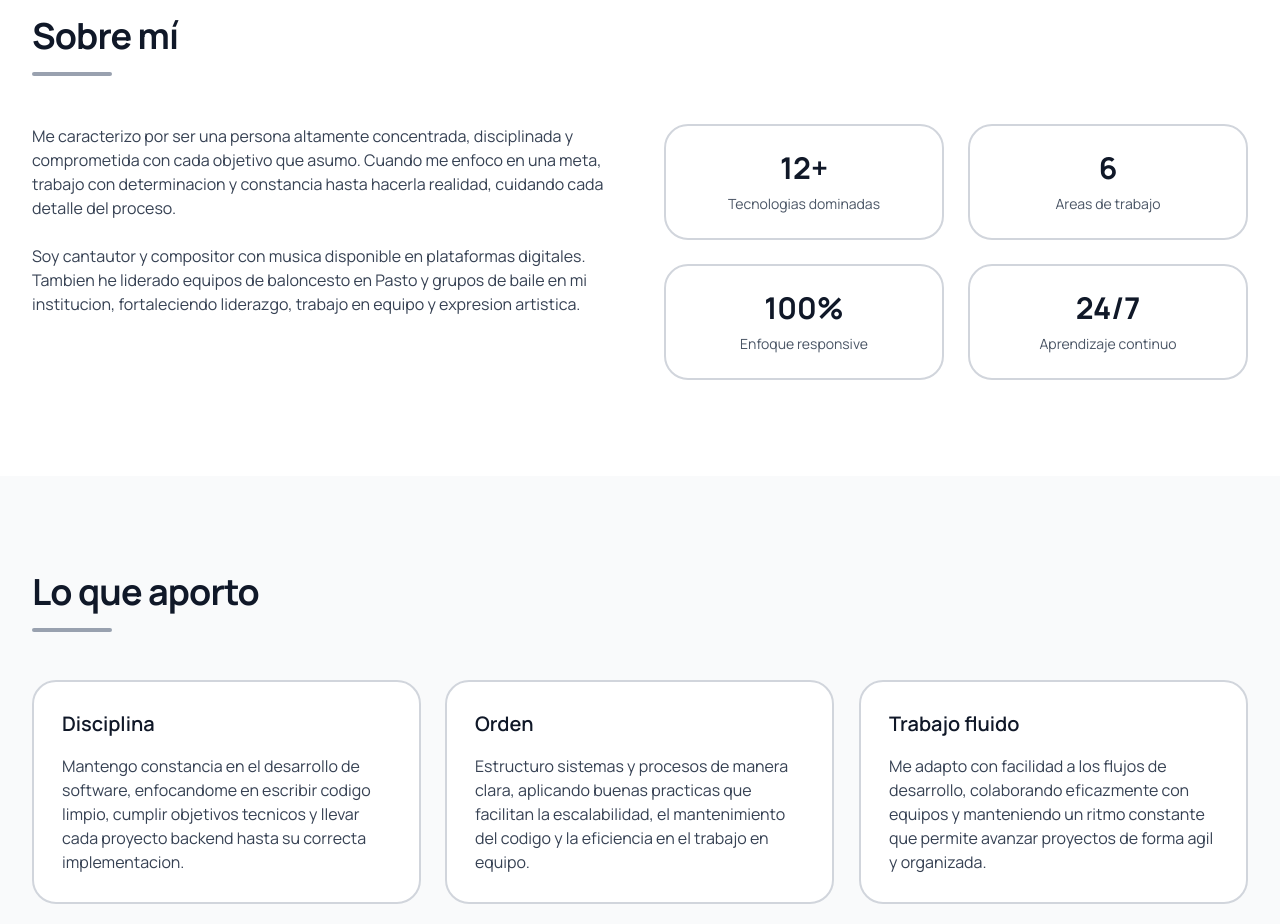
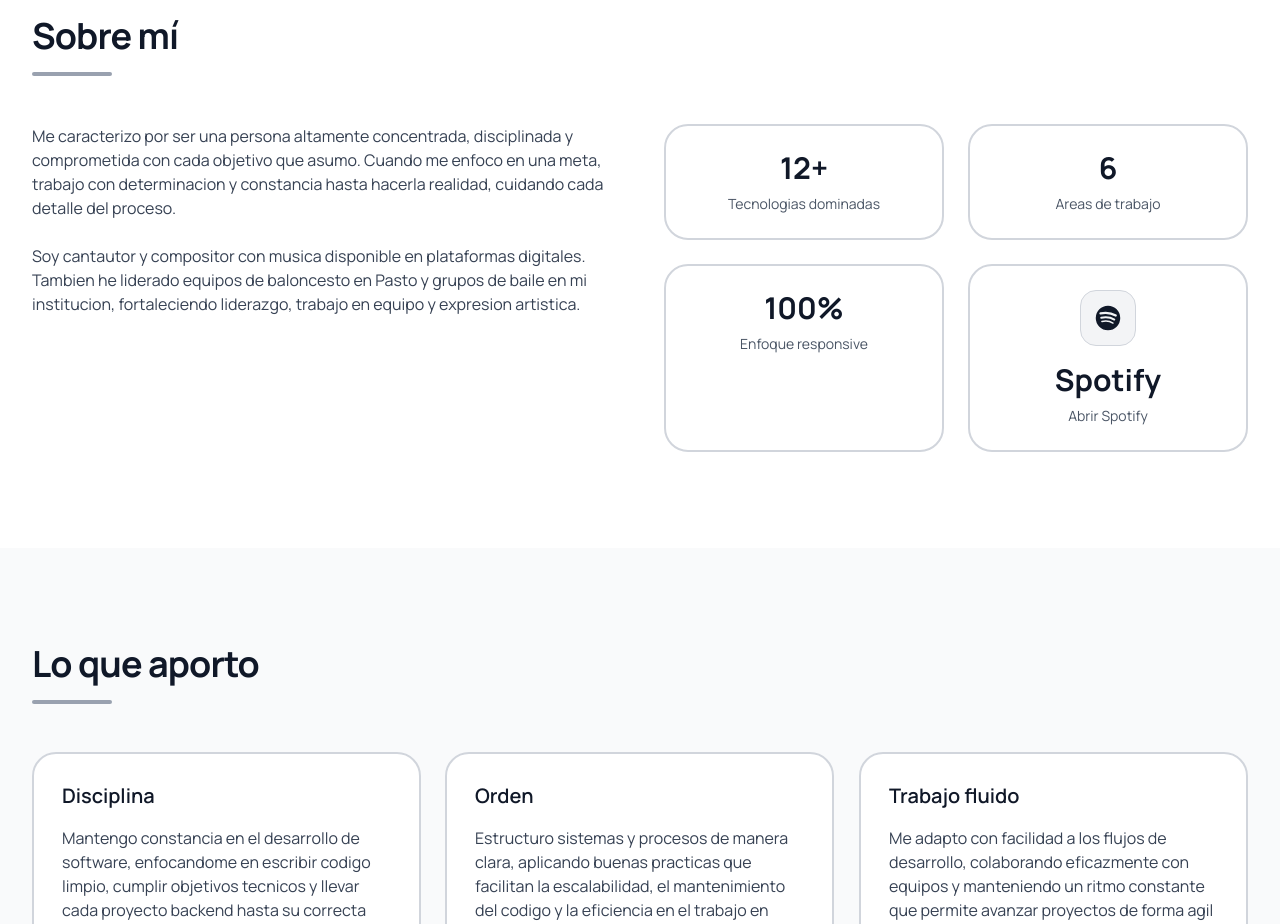
Before and after one commit to Gabonarvaezm/portafolio-Gabriel-narvaez, a Next.js app in the folder portafolio-profesional/: page / in a window 1280 px wide. Shown: the part 880-1804 px from the top of the page. Built offline with nearby package versions, Linux system fonts and the light colour scheme.

Commit message:
añadiendo link de spotify a la seccion sobre mi

```diff
--- a/portafolio-profesional/app/page.tsx
+++ b/portafolio-profesional/app/page.tsx
@@ -27,6 +27,7 @@ type PortfolioContent = {
   };
   stats: Array<{ number: string; label: string }>;
   aboutParagraphs: string[];
+  aboutSpotify: { title: string; cta: string };
   valueItems: Array<{ title: string; text: string }>;
   projects: Array<{ title: string; description: string; tags: string[]; image: string }>;
   timelineIntro: string;
@@ -102,6 +103,10 @@ const content: Record<Language, PortfolioContent> = {
       "Me caracterizo por ser una persona altamente concentrada, disciplinada y comprometida con cada objetivo que asumo. Cuando me enfoco en una meta, trabajo con determinacion y constancia hasta hacerla realidad, cuidando cada detalle del proceso.",
       "Soy cantautor y compositor con musica disponible en plataformas digitales. Tambien he liderado equipos de baloncesto en Pasto y grupos de baile en mi institucion, fortaleciendo liderazgo, trabajo en equipo y expresion artistica.",
     ],
+    aboutSpotify: {
+      title: "Escucha mi perfil de artista en Spotify",
+      cta: "Abrir Spotify",
+    },
     valueItems: [
       { title: "Disciplina", text: "Mantengo constancia en el desarrollo de software, enfocandome en escribir codigo limpio, cumplir objetivos tecnicos y llevar cada proyecto backend hasta su correcta implementacion." },
       { title: "Orden", text: "Estructuro sistemas y procesos de manera clara, aplicando buenas practicas que facilitan la escalabilidad, el mantenimiento del codigo y la eficiencia en el trabajo en equipo." },
@@ -196,6 +201,10 @@ const content: Record<Language, PortfolioContent> = {
       "我是一个高度专注、自律且对每个目标都非常投入的人。当我锁定一个目标时，我会以坚定与持续的努力去实现它，并认真照顾过程中的每一个细节。",
       "我也是一名创作型歌手和词曲作者，作品已上线多个数字平台。此外，我还曾在帕斯托带领篮球队和校内舞蹈团队，这些经历进一步强化了我的领导力、团队合作与艺术表达能力。",
     ],
+    aboutSpotify: {
+      title: "在 Spotify 上收听我的艺术家主页",
+      cta: "打开 Spotify",
+    },
     valueItems: [
       { title: "自律", text: "我在软件开发中保持稳定节奏，专注于编写干净的代码、完成技术目标，并推动每个后端项目顺利落地。" },
       { title: "条理", text: "我以清晰的方式组织系统与流程，应用良好实践来提升可扩展性、代码可维护性以及团队协作效率。" },
@@ -290,6 +299,10 @@ const content: Record<Language, PortfolioContent> = {
       "Ich zeichne mich dadurch aus, dass ich konzentriert, diszipliniert und jedem Ziel, das ich übernehme, voll verpflichtet bin. Wenn ich mich auf ein Ziel fokussiere, arbeite ich mit Entschlossenheit und Beständigkeit daran, es zu erreichen, und achte dabei auf jedes Detail des Prozesses.",
       "Ich bin außerdem Singer-Songwriter und Komponist mit musikalischer Laufbahn, deren Musik bereits auf verschiedenen digitalen Plattformen verfügbar ist. Darüber hinaus habe ich Basketballteams in Pasto sowie Tanzgruppen an meiner Institution geleitet und damit Führung, Teamarbeit und künstlerischen Ausdruck weiter gestärkt.",
     ],
+    aboutSpotify: {
+      title: "Höre dir mein Künstlerprofil auf Spotify an",
+      cta: "Spotify öffnen",
+    },
     valueItems: [
       { title: "Disziplin", text: "Ich arbeite im Softwareentwicklungsprozess konsequent und fokussiere mich darauf, sauberen Code zu schreiben, technische Ziele zu erreichen und jedes Backend-Projekt sauber umzusetzen." },
       { title: "Ordnung", text: "Ich strukturiere Systeme und Prozesse klar und wende gute Praktiken an, die Skalierbarkeit, Wartbarkeit des Codes und Effizienz in der Teamarbeit verbessern." },
@@ -384,6 +397,10 @@ const content: Record<Language, PortfolioContent> = {
       "I am known for being highly focused, disciplined, and committed to every goal I take on. When I set my mind on a goal, I work with determination and consistency until I make it real, taking care of every detail throughout the process.",
       "I am also a singer-songwriter and composer with four months of experience, with music already available on several digital platforms. In addition, I have led basketball teams in Pasto and dance groups at my institution, strengthening my leadership, teamwork, and artistic expression.",
     ],
+    aboutSpotify: {
+      title: "Listen to my artist profile on Spotify",
+      cta: "Open Spotify",
+    },
     valueItems: [
       { title: "Discipline", text: "I stay consistent in software development, focusing on writing clean code, meeting technical goals, and carrying every backend project through to proper implementation." },
       { title: "Order", text: "I structure systems and processes clearly, applying best practices that improve scalability, code maintainability, and efficiency in teamwork." },
@@ -509,12 +526,35 @@ export default function Home() {
                 ))}
               </div>
               <div className="stagger-grid grid grid-cols-2 gap-6">
-                {t.stats.map((stat, index) => (
-                  <article key={`${language}-stat-${index}`} className="lift-card reveal-item rounded-3xl border-2 border-gray-300 p-6 text-center transition duration-300 hover:-translate-y-2 hover:border-blue-500 hover:shadow-[0_18px_36px_rgba(0,0,0,0.1)]">
-                    <div className="mb-2 text-3xl font-bold text-gray-900">{stat.number}</div>
-                    <p className="text-sm text-gray-600">{stat.label}</p>
-                  </article>
-                ))}
+                {t.stats.map((stat, index) => {
+                  if (index === 3) {
+                    return (
+                      <a
+                        key={`${language}-stat-spotify`}
+                        href="https://open.spotify.com/intl-es/artist/0asCsOcP5TLr6ArtffLlXK?si=17cpzDNyTbiCY_IWRyjKUg"
+                        target="_blank"
+                        rel="noreferrer"
+                        aria-label={t.aboutSpotify.cta}
+                        className="lift-card reveal-item group flex min-h-[170px] flex-col items-center justify-center rounded-3xl border-2 border-gray-300 bg-white p-6 text-center transition duration-300 hover:-translate-y-2 hover:border-[#1DB954] hover:bg-[#1DB954] hover:text-white hover:shadow-[0_20px_45px_rgba(29,185,84,0.28)]"
+                      >
+                        <span className="mb-4 flex h-14 w-14 items-center justify-center rounded-2xl border border-gray-300 bg-gray-100 text-gray-900 transition duration-300 group-hover:border-white/30 group-hover:bg-white/15 group-hover:text-white">
+                          <svg viewBox="0 0 24 24" className="h-7 w-7 fill-current" aria-hidden="true">
+                            <path d="M12 1.5a10.5 10.5 0 1 0 10.5 10.5A10.512 10.512 0 0 0 12 1.5Zm4.818 15.15a.656.656 0 0 1-.903.217 10.77 10.77 0 0 0-5.917-1.597 14.97 14.97 0 0 0-3.07.332.656.656 0 0 1-.266-1.286 16.29 16.29 0 0 1 3.336-.36 12.095 12.095 0 0 1 6.6 1.81.656.656 0 0 1 .22.884Zm1.286-2.87a.82.82 0 0 1-1.13.272 13.57 13.57 0 0 0-7.08-1.84 18.4 18.4 0 0 0-3.577.381.82.82 0 1 1-.319-1.609 20.09 20.09 0 0 1 3.896-.408 15.14 15.14 0 0 1 7.94 2.088.82.82 0 0 1 .27 1.116Zm.111-2.988A16.16 16.16 0 0 0 9.9 8.58a21.47 21.47 0 0 0-4.142.427.984.984 0 1 1-.372-1.932A23.46 23.46 0 0 1 9.9 6.612a18.07 18.07 0 0 1 9.297 2.492.984.984 0 0 1-.982 1.688Z" />
+                          </svg>
+                        </span>
+                        <div className="mb-2 text-3xl font-bold text-gray-900 transition duration-300 group-hover:text-white">Spotify</div>
+                        <p className="text-sm text-gray-600 transition duration-300 group-hover:text-white/90">{t.aboutSpotify.cta}</p>
+                      </a>
+                    );
+                  }
+
+                  return (
+                    <article key={`${language}-stat-${index}`} className="lift-card reveal-item rounded-3xl border-2 border-gray-300 p-6 text-center transition duration-300 hover:-translate-y-2 hover:border-blue-500 hover:shadow-[0_18px_36px_rgba(0,0,0,0.1)]">
+                      <div className="mb-2 text-3xl font-bold text-gray-900">{stat.number}</div>
+                      <p className="text-sm text-gray-600">{stat.label}</p>
+                    </article>
+                  );
+                })}
               </div>
             </div>
           </ScrollSection>
```
